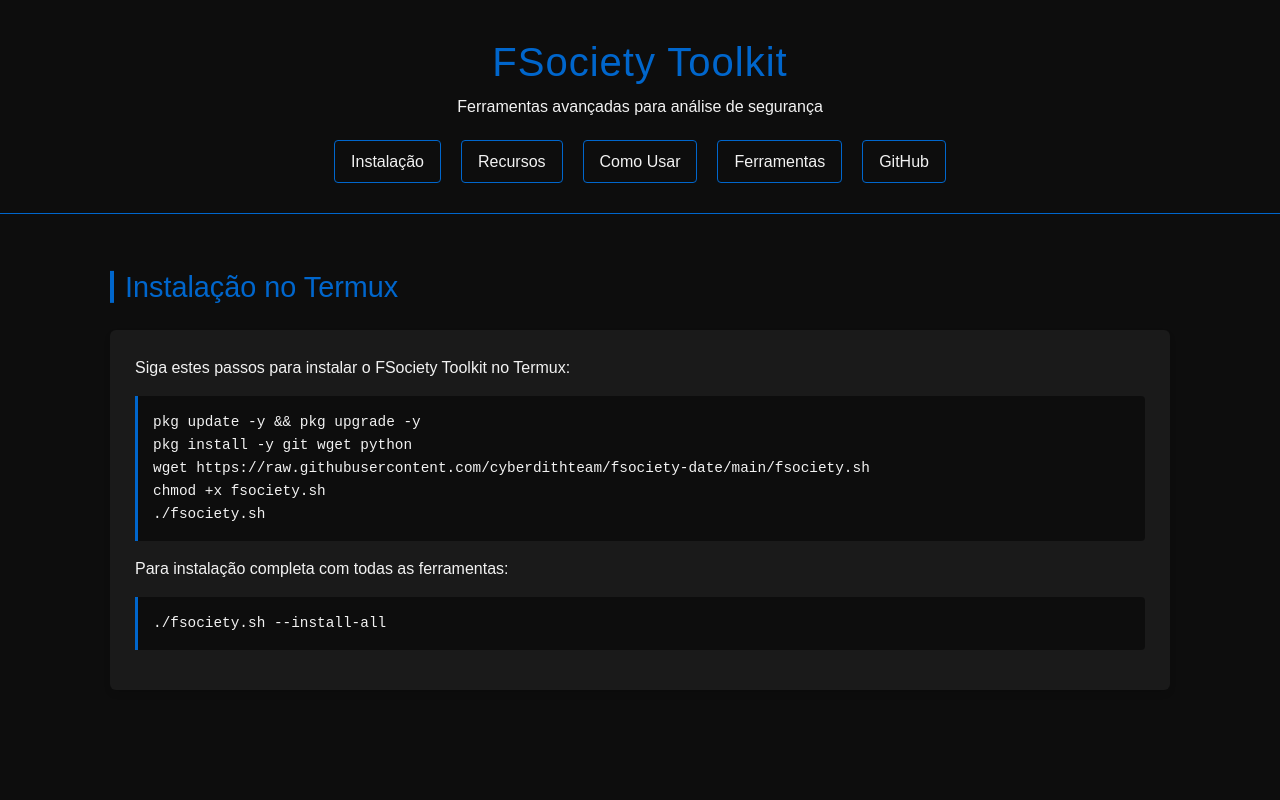
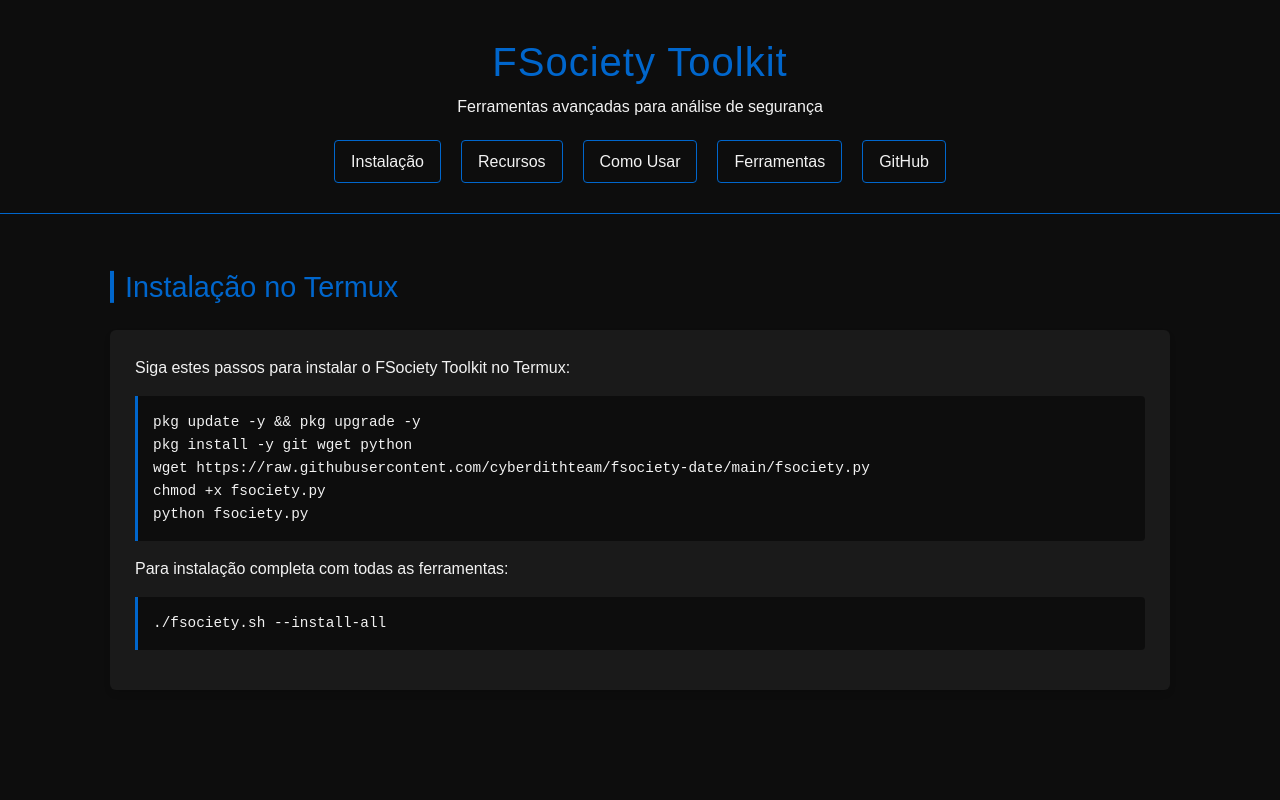
Before and after one commit to cyberdithteam/Site, a plain HTML site: page index.html in a window 1280 px wide. Shown: the top 800 px of the page. Drawn offline with Linux system fonts and the light colour scheme.

Commit message:
Update index.html

```diff
--- a/index.html
+++ b/index.html
@@ -206,9 +206,9 @@
                 <div class="code-block">
                     pkg update -y && pkg upgrade -y<br>
                     pkg install -y git wget python<br>
-                    wget https://raw.githubusercontent.com/cyberdithteam/fsociety-date/main/fsociety.sh<br>
-                    chmod +x fsociety.sh<br>
-                    ./fsociety.sh
+                    wget https://raw.githubusercontent.com/cyberdithteam/fsociety-date/main/fsociety.py<br>
+                    chmod +x fsociety.py<br>
+                    python fsociety.py
                 </div>
 
                 <p>Para instalação completa com todas as ferramentas:</p>
```
